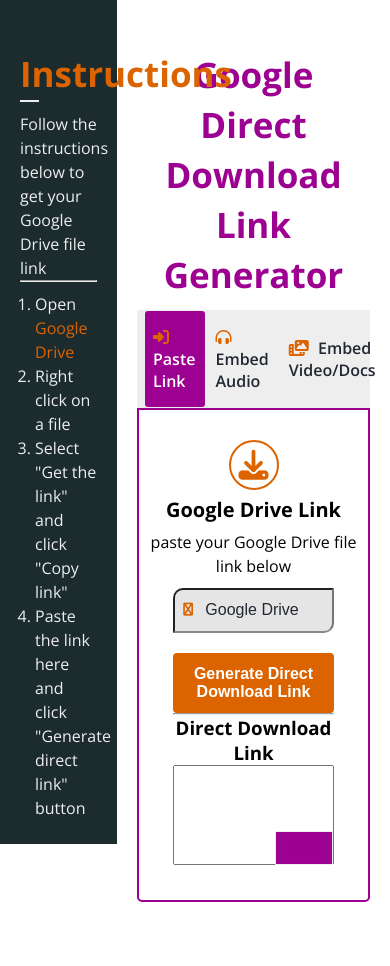
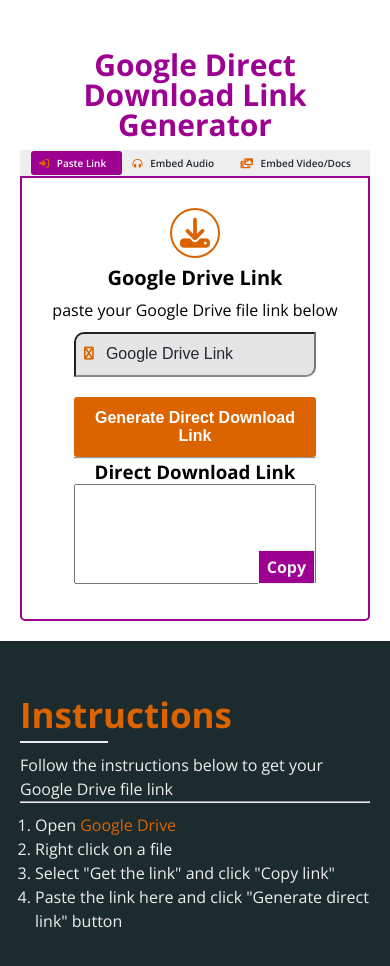
Before and after one commit to Hadi-bakhshi/Googledriveapp, a plain HTML site: page index.html in a window 390 px wide. Before the commit the page ends 902 px from the top, so only its background shows below. Drawn offline with nearby package versions, Linux system fonts and the light colour scheme; a script that the page names is missing.

Commit message:
Styles updated

```diff
--- a/styles.css
+++ b/styles.css
@@ -46,6 +46,8 @@ img {
 
 }
 
+/* Instruction section */
+
 .instructions{
   font-size: 1.6rem;
   width: 30%;
@@ -82,7 +84,10 @@ padding-bottom: 5px;
   text-decoration: none;
 }
 
-/* download */
+
+/* End of the instruction section */
+
+/* Download section */
 
 .download-link{
   width: 70%;
@@ -176,6 +181,8 @@ nav .slide{
 #reset:checked ~ section .content-video{
   display: block;
 }
+
+/* End of download */
 
 /* Form styles */
 
@@ -293,7 +300,7 @@ section .content{
   font-size: 1.6rem;
   font-weight: 700;
   background-color: var(--color-primary);
-  color: #9d0191;
+  color: #eee;
   padding: 5px 8px;
   border: 1px solid #eee;
   cursor: pointer;
@@ -302,3 +309,65 @@ section .content{
 .embed-code span:hover{
   font-size: 1.8rem;
 }
+.content .btn {
+  padding: 1.2rem;
+  font-size: 1.6rem;
+  font-weight: 700;
+  background-color: var(--color-sec);
+  outline: none;
+  border: none;
+  border-radius: 3px;
+  color: white;
+  cursor: pointer;
+  transition: all .3s;
+}
+
+.content .btn:hover {
+  transform: translateY(-3px);
+  background-color: var(--color-primary);
+}
+
+button.clear {
+  font-size: 1.6rem;
+  color: #fff;
+  background-color: red;
+  padding: .8rem;
+  margin-top: 1rem;
+  font-weight: 700;
+  outline: none;
+  border: none;
+  border-radius: 3px;
+  cursor: pointer;
+  transition: all .3s;
+}
+
+button.clear:hover {
+  background-color: orangered;
+}
+
+/* MEDIA QUERIES */
+@media screen and (max-width: 775px) {
+  .main-container {
+      display: flex;
+      flex-direction: column-reverse;
+  }
+  .instructions {
+      width: 100%;
+  }
+
+  .download-link {
+      width: 100%;
+      padding-bottom: 20px;
+  }
+  .download-link h1 {
+      font-size: 3rem;
+      line-height: 1;
+  }
+}
+/*  */
+@media screen and (max-width: 560px){
+  main nav label{
+    font-size: 1rem;
+    padding: 0;
+  }
+}
```
